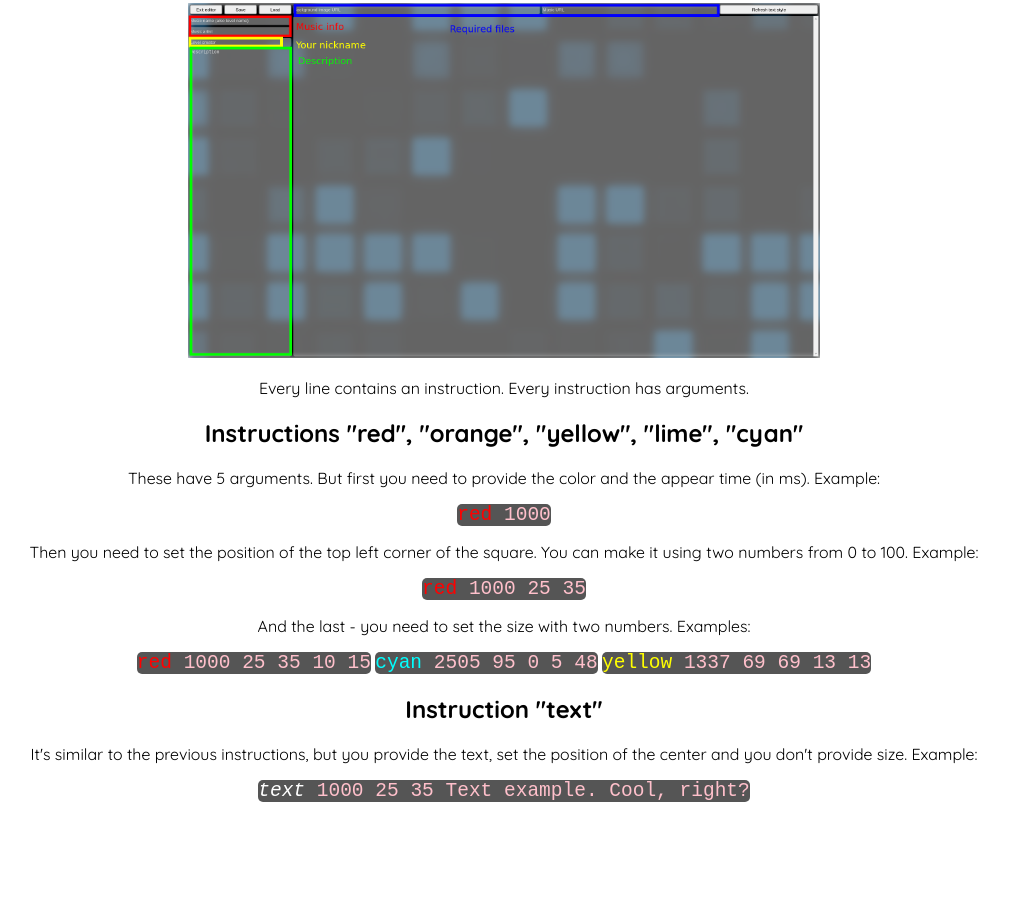
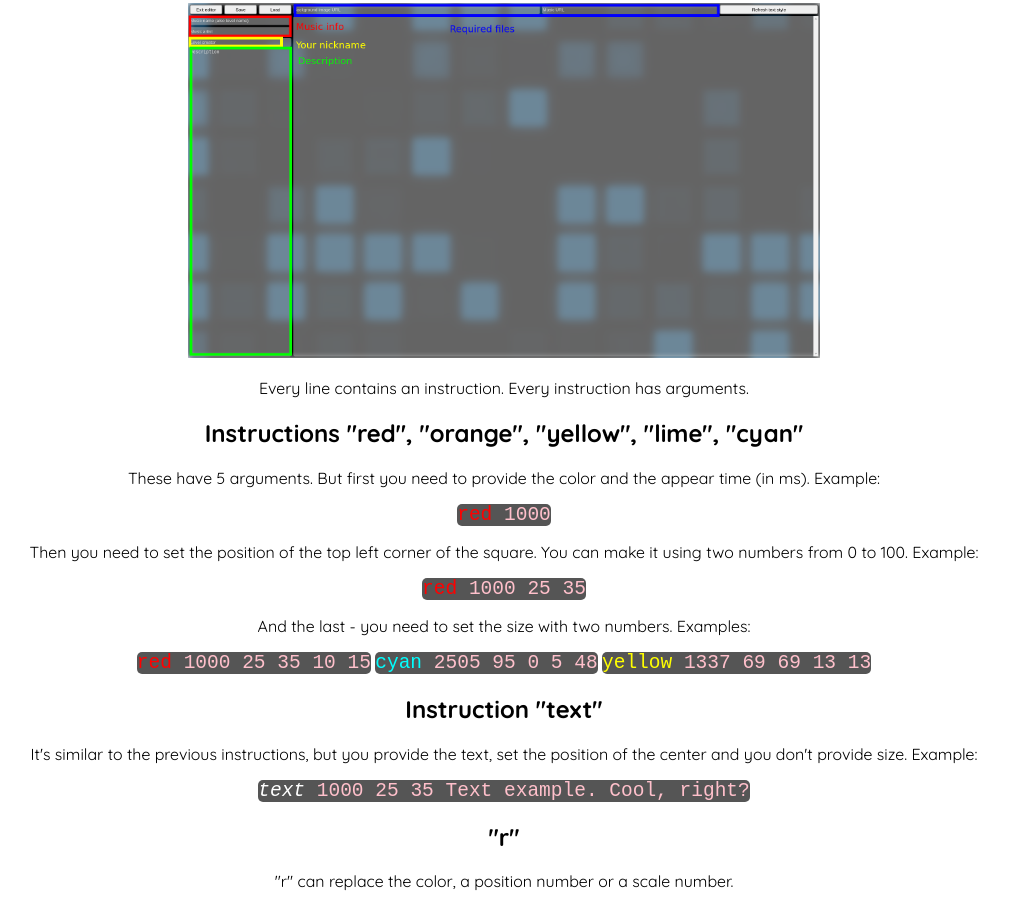
Before and after one commit to clicliclick/clicliclickgame, a plain HTML site: page docs.html in a window 1280 px wide. Shown: the part 3325-4232 px from the top of the page, without its empty margins (136-1145 px from the left). Before the commit the page ends 4135 px from the top, so only its background shows below. Drawn offline with Linux system fonts and the light colour scheme.

Commit message:
Add files via upload

```diff
--- a/docs.html
+++ b/docs.html
@@ -138,6 +138,8 @@
 			<h2>Instruction "text"</h2>
 			<p>It's similar to the previous instructions, but you provide the text, set the position of the center and you don't provide size. Example:</p>
 			<console><i>text</i> <text style="color: pink">1000 25 35 Text example. Cool, right?</text></console>
+			<h2>"r"</h2>
+			<p>"r" can replace the color, a position number or a scale number.</p>
 		</center>
 	</body>
 	<script>
```
